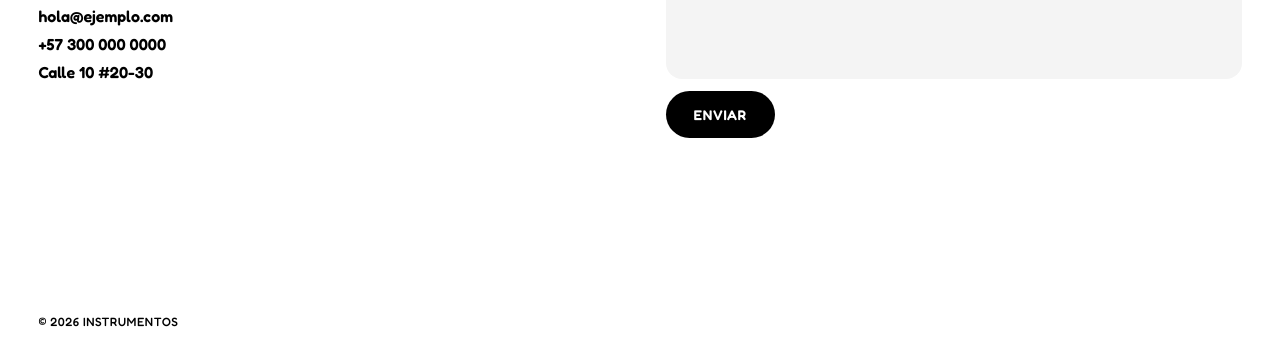
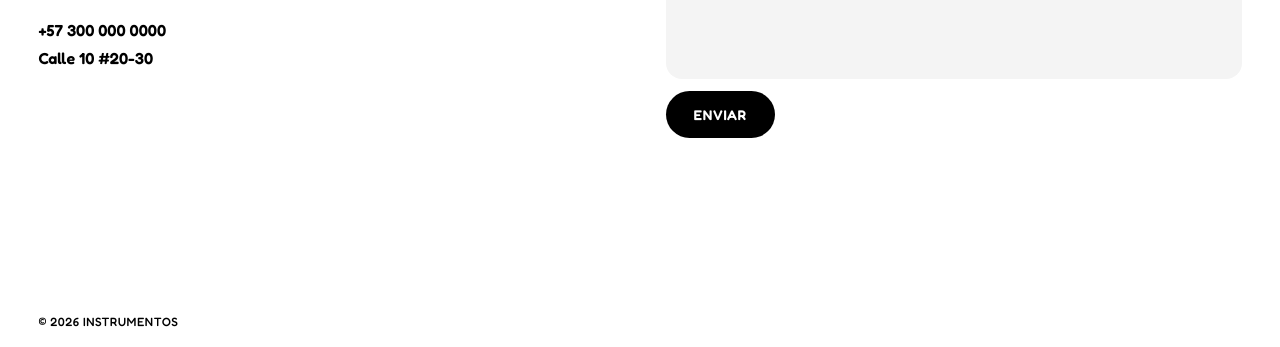
Before and after one commit to stronglifythemes/instrumentos, a plain HTML site: page contact.html in a window 1280 px wide. Shown: the part 453-800 px from the top of the page. Drawn offline with Linux system fonts and the light colour scheme.

Commit message:
Stronglify: publish stronglifythemes.github.io

```diff
--- a/contact.html
+++ b/contact.html
@@ -148,7 +148,6 @@ a{color:#000;text-decoration:none}
         <h1 class="ins-title">Hablemos</h1>
         <p>Escríbenos para clases, talleres o alquiler de instrumentos de percusión.</p>
         <div class="ins-contact-data">
-          <a href="mailto:hola@ejemplo.com">hola@ejemplo.com</a>
           <a href="tel:&#43;57%20300%20000%200000">&#43;57 300 000 0000</a>
           <span>Calle 10 #20-30</span>
         </div>
```
